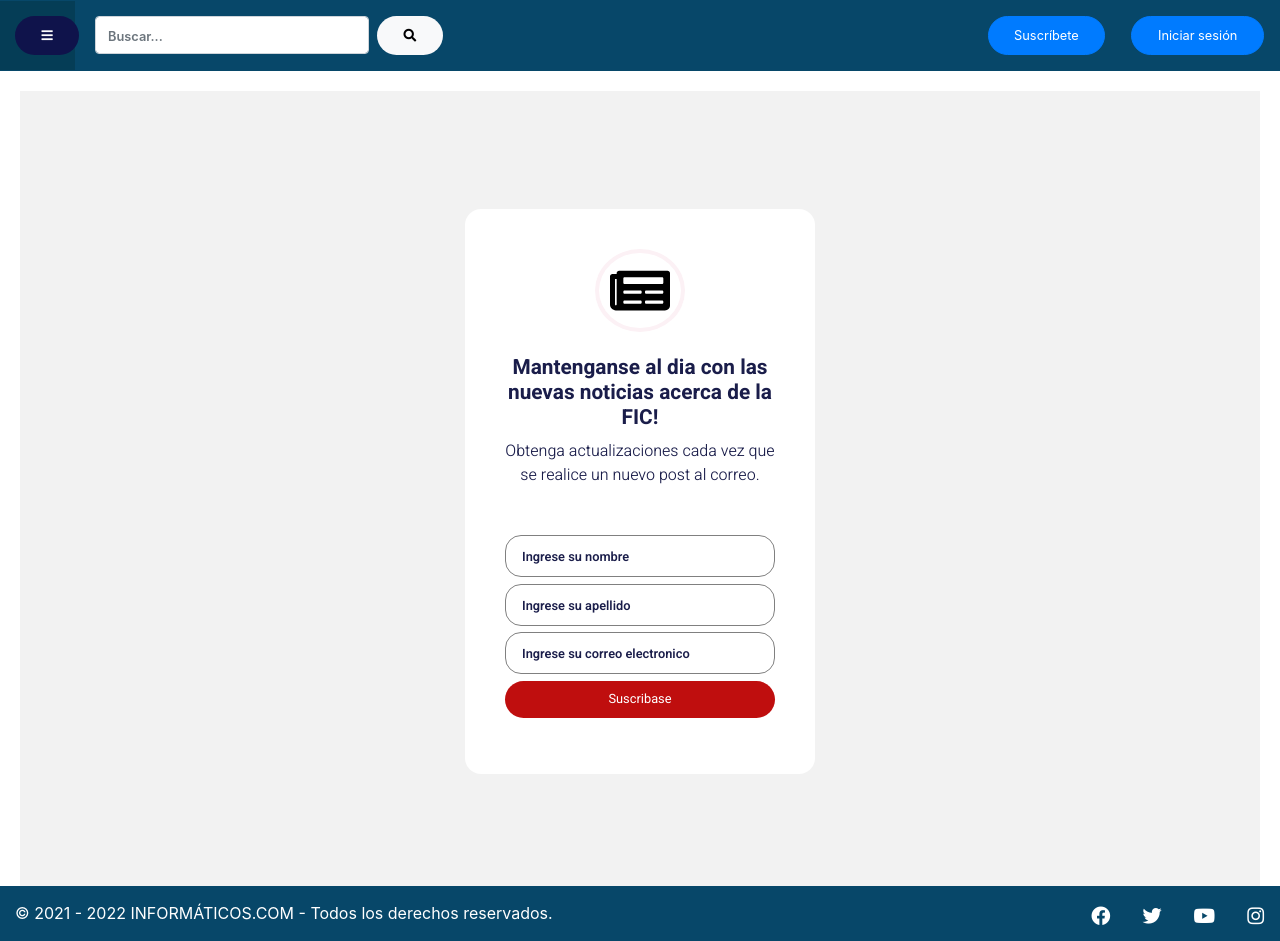
After one commit to pauloab/Informativo-WEB, a Django app: page /suscripcion/ in a window 1280 px wide. The commit adds this page. Run offline with Django 4.2, Linux system fonts and the light colour scheme; data that the repository does not hold is empty; some libraries are stand-ins or nearby versions.

Commit message:
Actualizacion de Pagina

```diff
--- a/ABD_IS_TW/core/templates/includes/nav.html
+++ b/ABD_IS_TW/core/templates/includes/nav.html
@@ -8,13 +8,7 @@
         </div>
         <div class="search-container">
             <form method="get" action="{% url 'searchArticle' %}" class="d-flex w-100">
-				<input
-					type="text"
-					placeholder="Buscar..."
-					class="form-control"
-					id="search"
-					name="search"
-				/>
+                <input type="text" placeholder="Buscar..." class="form-control" id="search" name="search" />
                 <button type="submit" class="btn bg-light ml-2">
 					<i class="fas fa-search"></i>
 				</button>
@@ -23,16 +17,19 @@
         {% if usuario %}
         <a class="ml-auto" href="{% url 'userInfo' %}">
 		{% if usuario.profile_picture %}
+
 			<img class="profile-pic-thumb" src="{{ usuario.profile_picture.url }}" alt="profile" >
 		{% else %}
 			<img class="img-fluid rounded-circle profile-pic-thumb" src="{% static "img/user-64.png" %}" alt="profile" >
 		{% endif %}
+		</a> {% else %}
+        <a href="{% url 'suscribirse' %}" class="btn btn-primary m-3 suscribe-btn ml-auto">
+			Suscríbete
 		</a>
-		{% else %}
-		<a href="{% url 'login' %}" class="btn btn-primary m-3 login-btn ml-auto">
+        <a href="{% url 'login' %}" class="btn btn-primary m-3 login-btn">
 			Iniciar sesión
-		</a>
-		{% endif %}
+		</a> {% endif %}
+
     </div>
 
 </nav>
--- a/ABD_IS_TW/core/templates/includes/sideNav.html
+++ b/ABD_IS_TW/core/templates/includes/sideNav.html
@@ -36,5 +36,11 @@
             </a>
 		</li>
 		{% endif %}
+		<li class="mt-5" >
+			<a class="nav-link" href="{% url 'sugerencias' %}">
+				<i class="fas fa-comment-alt-medical"></i>
+				<span class="mx-2">Sugerencias</span>
+			</a>
+		</li>
 	</ul>
 </div>
--- /dev/null
+++ b/ABD_IS_TW/core/templates/suscripcion.html
@@ -0,0 +1,31 @@
+{% extends 'layout/layoutMain.html' %}
+{% load static %} {% load crispy_forms_tags %}
+{% block title %}Nueva Suscripcion{% endblock%} {% block styles %}
+<link rel="stylesheet" href="{% static 'css/suscribe.css' %} ">
+<link rel="stylesheet" href="{% static 'css/styles.css' %} "> {% endblock %} {% block content %}
+
+
+    <!-- Reset CSS -->
+    <link rel="stylesheet" href="https://unpkg.com/modern-css-reset/dist/reset.min.css" />
+    <!-- Fonts -->
+    <link href="https://fonts.googleapis.com/css2?family=Heebo:wght@300;400;600;700&display=swap" rel="stylesheet">
+    <!-- Font Awesome -->
+    <link rel="stylesheet" href="https://use.fontawesome.com/releases/v5.14.0/css/all.css" integrity="sha384-HzLeBuhoNPvSl5KYnjx0BT+WB0QEEqLprO+NBkkk5gbc67FTaL7XIGa2w1L0Xbgc" crossorigin="anonymous">
+    <section class="wrapper">
+
+        <div class="container">
+            <div class="img__container img--fire"><img src="{% static 'img/newspaper-solid.svg' %}" alt="Fire" class="pop__img "></div>
+
+            <p class="pop__title">Mantenganse al dia con las nuevas noticias acerca de la FIC!</p>
+            <p class="pop__text">Obtenga actualizaciones cada vez que se realice un nuevo post al correo. </p>
+            <form action="#" class="pop__form">
+                <input type="text" name="nom" id="form--email" placeholder="Ingrese su nombre" class="form__email">
+                <input type="email" name="ape" id="form--email" placeholder="Ingrese su apellido" class="form__email">
+                <input type="email" name="email" id="form--email" placeholder="Ingrese su correo electronico" class="form__email">
+                <button type="submit" class="btn btn--accent btn--form">Suscribase</button>
+            </form>
+        </div>
+    </section>
+
+
+    {% endblock %} {% block scripts %} {% endblock %}
--- a/ABD_IS_TW/core/urls.py
+++ b/ABD_IS_TW/core/urls.py
@@ -20,5 +20,7 @@ urlpatterns = [
     path("user/news/edit/<int:id>/", views.edit_user_new, name="editUserNew"),
     path("user/news/delete/<int:id>/", views.delete_user_new, name="deleteUserNew"),
     path("news/search/", views.search_article, name="searchArticle"),
-    path("news/recents/", views.recientes, name="recents")
+    path("news/recents/", views.recientes, name="recents"),
+    path("suscripcion/", views.suscribirse, name="suscribirse"),
+    path("sugerencias/", views.escribir_sugerencia, name="sugerencias")
 ]
--- a/ABD_IS_TW/core/views.py
+++ b/ABD_IS_TW/core/views.py
@@ -3,8 +3,9 @@ from audioop import reverse
 import random
 import re
 import string
+from telnetlib import STATUS
 from xml.dom import NotFoundErr
-from django.http import HttpResponseForbidden, HttpResponseNotFound
+from django.http import HttpResponse, HttpResponseForbidden, HttpResponseNotFound
 from django.shortcuts import redirect, render
 from django.http.request import HttpRequest
 from django.http.response import HttpResponseBadRequest
@@ -180,9 +181,8 @@ def add_category(request: HttpRequest):
     return HttpResponseBadRequest()
 
 def user_news_list(request: HttpRequest):
-    usuario = get_user(request)
-    if request.method == "GET" and usuario:
-        noticias = usuario.articulos.all()
+    if request.method == "GET":
+        noticias = Articulo.objects.all()
         context = {"noticias":noticias}
         return render(request, "userNewsList.html",context)
     return HttpResponseBadRequest()
@@ -211,9 +211,6 @@ def edit_user_new(request: HttpRequest, id: int):
         articulo = Articulo.objects.get(id=id)
     except Articulo.DoesNotExist:
         return HttpResponseNotFound()
-
-    if articulo.usuario != get_user(request):
-        return HttpResponseForbidden()
 
     if request.method == "GET":
         form = ArticuloForm(instance=articulo)
@@ -259,3 +256,9 @@ def search_article(request: HttpRequest ):
             return render(request, "articles.html", context)
 
     return HttpResponseBadRequest()
+
+def suscribirse(request: HttpRequest ):
+    return render(request, "suscripcion.html")
+
+def escribir_sugerencia(request: HttpRequest ):
+    return render(request,"sugerencias.html")
--- a/ABD_IS_TW/static/css/style.css
+++ b/ABD_IS_TW/static/css/style.css
@@ -222,6 +222,10 @@ body {
         width: 100%;
         margin-left: 20px !important;
     }
+    .suscribe-btn {
+        width: 100%;
+        margin-left: 20px !important;
+    }
     .profilePic {
         width: 50vh;
         height: 50vh;
@@ -288,3 +292,8 @@ body {
     font-size: larger;
     color: #fff;
 }
+
+.nav-container {
+    display: flex;
+    flex-wrap: nowrap;
+}
--- /dev/null
+++ b/ABD_IS_TW/static/css/suscribe.css
@@ -0,0 +1,162 @@
+.wrapper {
+    font-family: 'Heebo', sans-serif;
+    background-color: #F2F2F2;
+    display: flex;
+    flex-direction: row;
+    justify-content: center;
+    align-items: center;
+    font-size: 1rem;
+    font-weight: 300;
+    min-height: 100vh;
+}
+
+.container {
+    background-color: #fff;
+    border-radius: 1em;
+    padding: 2.5em;
+    display: -webkit-flex;
+    display: -moz-flex;
+    display: -ms-flex;
+    display: -o-flex;
+    display: flex;
+    -webkit-flex-direction: column;
+    -moz-flex-direction: column;
+    -ms-flex-direction: column;
+    -o-flex-direction: column;
+    flex-direction: column;
+    justify-content: center;
+    -ms-align-items: center;
+    align-items: center;
+    position: relative;
+    text-align: center;
+    color: #1A1D4A;
+    max-width: 350px;
+}
+
+.container+.container {
+    margin-left: 4rem;
+}
+
+.btn--close {
+    background-color: #fff;
+    position: absolute;
+    top: 1em;
+    right: 1em;
+    cursor: pointer;
+    border: #FCF1F5 1px solid;
+    border-radius: 50%;
+    padding: 0.4em 0.8em;
+}
+
+.fa-times {
+    color: gray;
+}
+
+.img__container {
+    padding: 0.7em;
+    border-radius: 100%;
+    margin-bottom: 1.5em;
+}
+
+.img--phone {
+    background-color: #FCF1F5;
+    border: 4px solid #F3F3FB;
+}
+
+.img--fire {
+    background-color: #FFF;
+    border: 4px solid #FCF1F5;
+}
+
+.pop__img {
+    width: 60px;
+}
+
+.pop__title {
+    font-size: 1.3rem;
+    font-weight: 700;
+    margin-bottom: 0.4em;
+    line-height: 1.2;
+}
+
+.pop__text {
+    margin-bottom: 3em;
+}
+
+button:focus,
+.btn:focus {
+    outline: none;
+    box-shadow: 0 0 0 2px #FFFFFF, 0 0 0 4px #1A1D4A;
+}
+
+.btn__container {
+    display: -webkit-flex;
+    display: -moz-flex;
+    display: -ms-flex;
+    display: -o-flex;
+    display: flex;
+    -webkit-flex-direction: row;
+    -moz-flex-direction: row;
+    -ms-flex-direction: row;
+    -o-flex-direction: row;
+    flex-direction: row;
+    justify-content: space-between;
+}
+
+.btn {
+    font-size: 0.8rem;
+    border-radius: 2em;
+    text-decoration: none;
+    display: block;
+    padding: 0.7em 2em;
+}
+
+.btn+.btn {
+    margin-left: 2em;
+}
+
+.btn--light {
+    color: #BF0E0E;
+    font-weight: 400;
+    border: 1px solid #BF0E0E;
+}
+
+.btn--light:hover {
+    color: #FFF;
+    background-color: #BF0E0E;
+}
+
+.btn--accent {
+    color: #FFF;
+    background-color: #BF0E0E;
+}
+
+.btn--accent:hover {
+    filter: brightness(115%);
+}
+
+.pop__form {
+    width: 100%;
+    margin-bottom: 1em;
+}
+
+.form__email {
+    margin-bottom: 0.4em;
+    border: 1px solid gray;
+    border-radius: 1em;
+    width: 100%;
+    padding: 0.5em 1em;
+    outline: none;
+}
+
+.btn--form {
+    width: 100%;
+    border: none;
+    cursor: pointer;
+}
+
+form> ::placeholder {
+    font-size: 0.8rem;
+    font-weight: 600;
+    color: #1A1D4A;
+}
```
Also changed, not shown: ABD_IS_TW/core/models.py (+12 -0 lines), ABD_IS_TW/core/templates/article.html (+20 -0 lines), ABD_IS_TW/core/templates/login.html (+4 -18 lines), ABD_IS_TW/core/templates/sugerencias.html (added, +28 -0 lines), ABD_IS_TW/settings.py (+3 -8 lines), ABD_IS_TW/static/css/sugerencias.css (added, +161 -0 lines), ABD_IS_TW/core/migrations/0010_sugerencias_suscripcion.py (added), ABD_IS_TW/static/img/5435597.png (added), ABD_IS_TW/static/img/newspaper-solid.svg (added), media/fotos/perfiles/chems_ingeniero.jfif (added), media/portadas/articulos/Ing_Mariuxi_Nueva_Decana.jpg (added), media/portadas/articulos/Modelado_-_DB.jpeg (added). Lines whose indentation alone changed are shown as unchanged.
